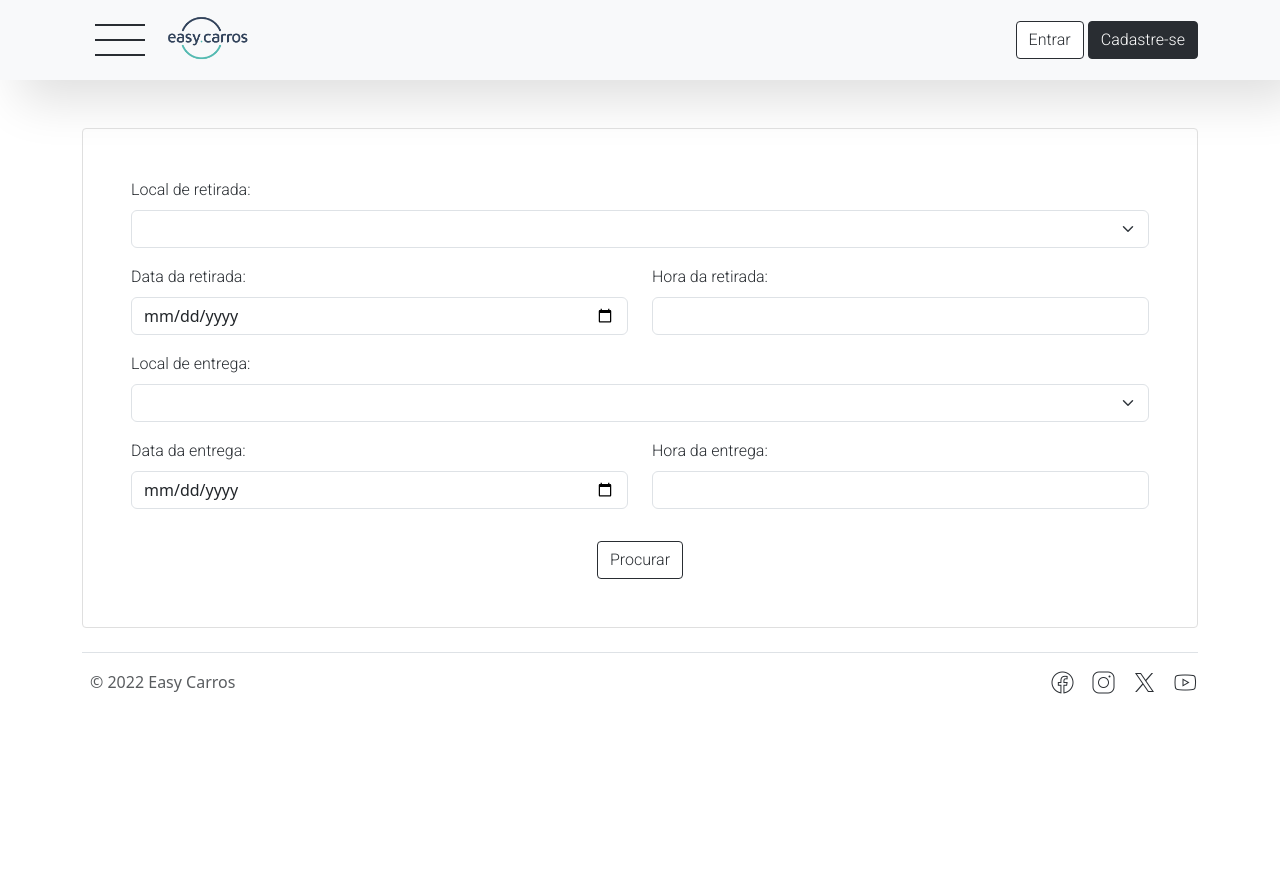
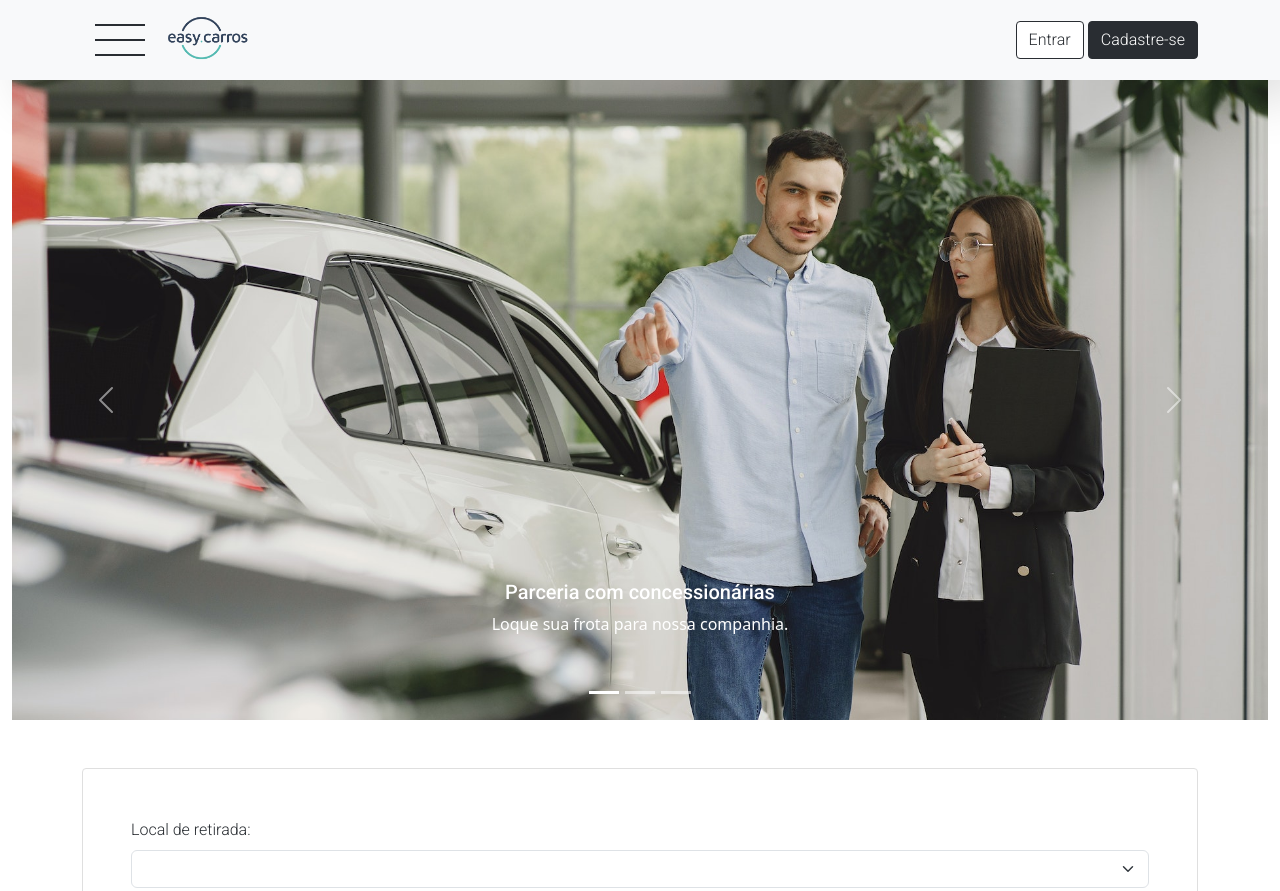
Before and after one commit to esterquintino/EasyCarros, a plain HTML site: page index.html in a window 1280 px wide. Shown: the top 891 px of the page. Before the commit the page ends 800 px from the top, so only its background shows below. Drawn offline with nearby package versions, Linux system fonts and the light colour scheme.

Commit message:
Criação do carrossel

```diff
--- a/css/style.css
+++ b/css/style.css
@@ -67,6 +67,15 @@ h6 {
 }
 
 /* Conteúdo */
+.carrossel-principal{
+    max-height: 80vh;
+    overflow: hidden;
+}
+
+.carousel-caption{
+    top: 60dvh;
+}
+
 .form-controle{
     border-color:#dfdfdf;
     border-width: 0.5px;
--- a/index.html
+++ b/index.html
@@ -95,6 +95,56 @@
     <!-- Menu Offcanvas -->
 
     <!-- Conteúdo -->
+
+    <!-- Carrossel -->
+    <div class="container-fluid">
+        <div id="carouselPrincipal" class="carousel slide carrossel-principal">
+            <div class="carousel-indicators">
+                <button type="button" data-bs-target="#carouselPrincipal" data-bs-slide-to="0" class="active"
+                    aria-current="true" aria-label="Slide 1"></button>
+                <button type="button" data-bs-target="#carouselPrincipal" data-bs-slide-to="1"
+                    aria-label="Slide 2"></button>
+                <button type="button" data-bs-target="#carouselPrincipal" data-bs-slide-to="2"
+                    aria-label="Slide 3"></button>
+            </div>
+            <div class="carousel-inner">
+                <div class="carousel-item active">
+                    <img src="images/img1.jpg" class="d-block w-100" alt="...">
+                    <div class="carousel-caption d-md-block pb-5 mb-5">
+                        <h5>Parceria com concessionárias</h5>
+                        <p>Loque sua frota para nossa companhia.</p>
+                    </div>
+                </div>
+                <div class="carousel-item">
+                    <img src="images/img2.jpg" class="d-block w-100" alt="...">
+                    <div class="carousel-caption d-md-block">
+                        <h5>Integre seus parceiros</h5>
+                        <p>Ofereça mais facilidade de locação para seus parceiros com a nossa integração de cadastros.</p>
+                    </div>
+                </div>
+                <div class="carousel-item">
+                    <img src="images/img3.jpg" class="d-block w-100" alt="...">
+                    <div class="carousel-caption d-md-block">
+                        <h5>Alugue um carro em grupo</h5>
+                        <p>Divida o valor com até outras 4 pessoas.</p>
+                    </div>
+                </div>
+            </div>
+            <button class="carousel-control-prev" type="button" data-bs-target="#carouselPrincipal"
+                data-bs-slide="prev">
+                <span class="carousel-control-prev-icon" aria-hidden="true"></span>
+                <span class="visually-hidden">Próximo</span>
+            </button>
+            <button class="carousel-control-next" type="button" data-bs-target="#carouselPrincipal"
+                data-bs-slide="next">
+                <span class="carousel-control-next-icon" aria-hidden="true"></span>
+                <span class="visually-hidden">Anterior</span>
+            </button>
+        </div>
+    </div>
+    <!-- Carrossel-->
+
+    <!-- Formulário -->
     <div class="container">
         <form class="p-5 mt-5 form-controle">
             <div class="mb-3">
@@ -139,7 +189,10 @@
                 <button type="submit" class="btn btn-procurar mt-3">Procurar</button>
             </div>
         </form>
+        <!-- Formulário -->
+
     </div>
+
     <!-- Conteúdo -->
 
     <!-- Rodapé -->
```
Also changed, not shown: images/img1.jpg (added), images/img2.jpg (added), images/img3.jpg (added).
